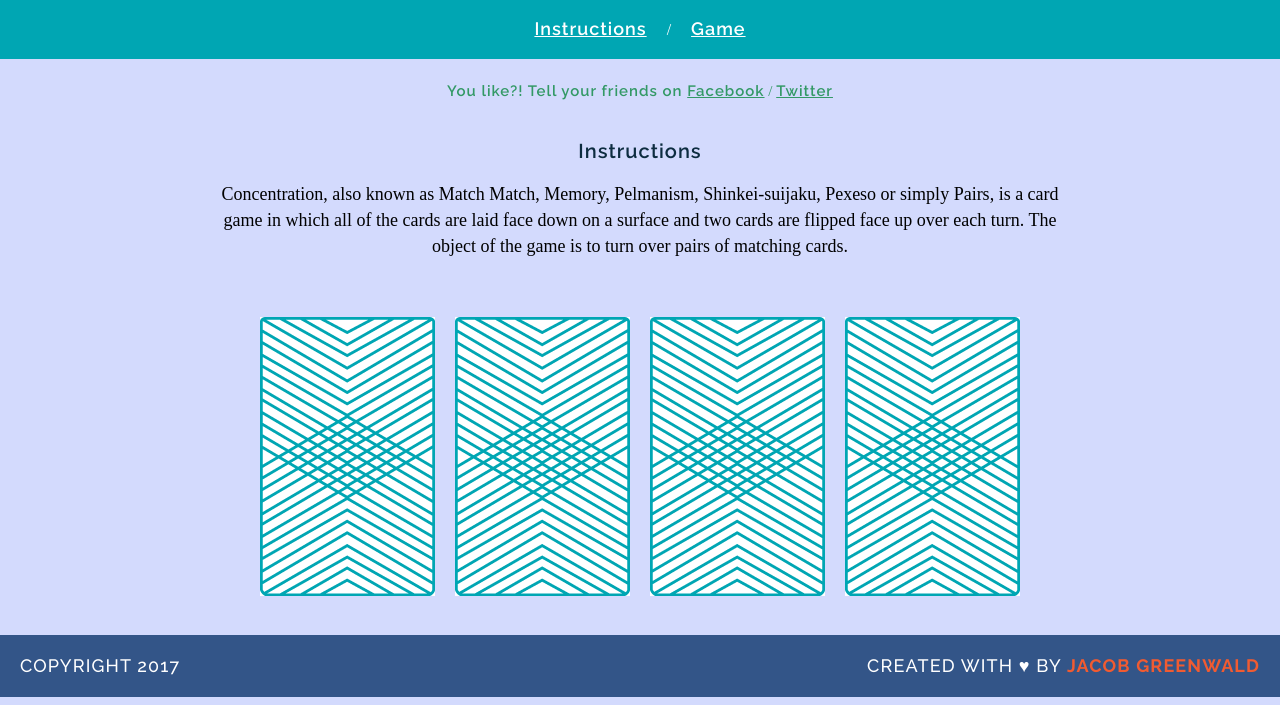
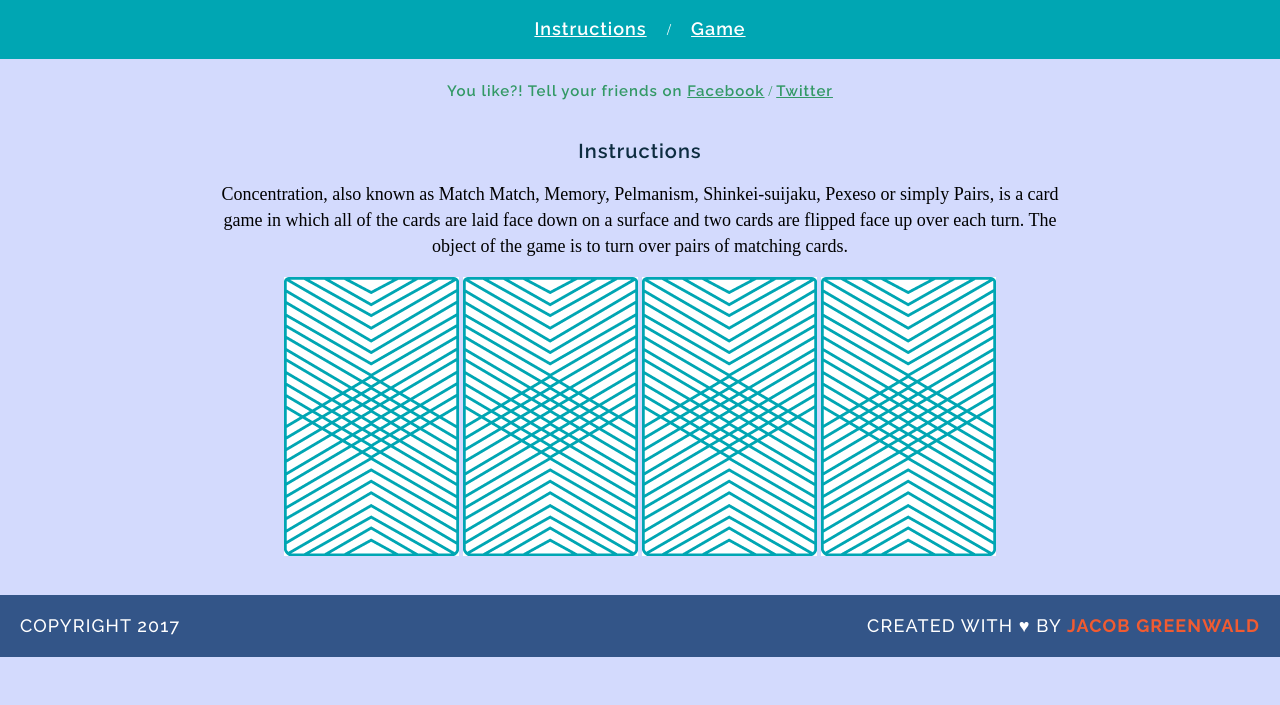
Before and after one commit to jacobg1/wdi-fundamentals-memorygame, a plain HTML site: page wdi-fundamentals-memorygame/index.html in a window 1280 px wide. Shown: the part 95-800 px from the top of the page. Drawn offline with Linux system fonts and the light colour scheme; a web font is replaced by a local one.

Commit message:
test file

```diff
--- a/wdi-fundamentals-memorygame/CSS/styles.css
+++ b/wdi-fundamentals-memorygame/CSS/styles.css
@@ -56,7 +56,7 @@ h3 {
 	font-size: 25px;
 }
 img {
-	margin: 40px 8px 0px 8px;
+	margin: 40px, 8px;
 
 }
 span {
--- a/wdi-fundamentals-memorygame/JS/main.js
+++ b/wdi-fundamentals-memorygame/JS/main.js
@@ -30,7 +30,7 @@ var checkForMatch = function () {
 	} else {
 		alert("Sorry, try again.");
 	}
-}
+};
 
 var flipCard = function (cardId) {
 	cardsInPlay.push(cards[cardId].rank);
```
